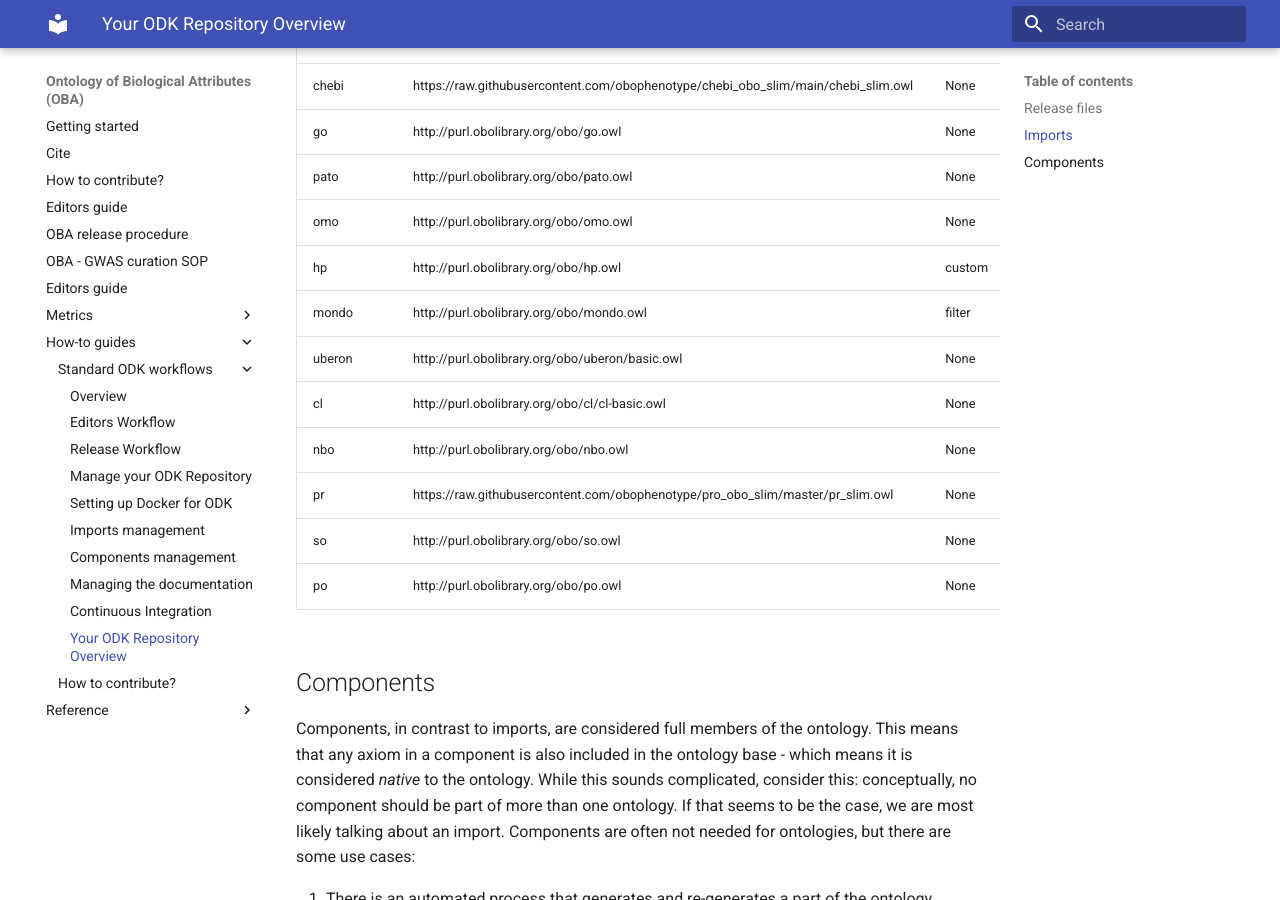
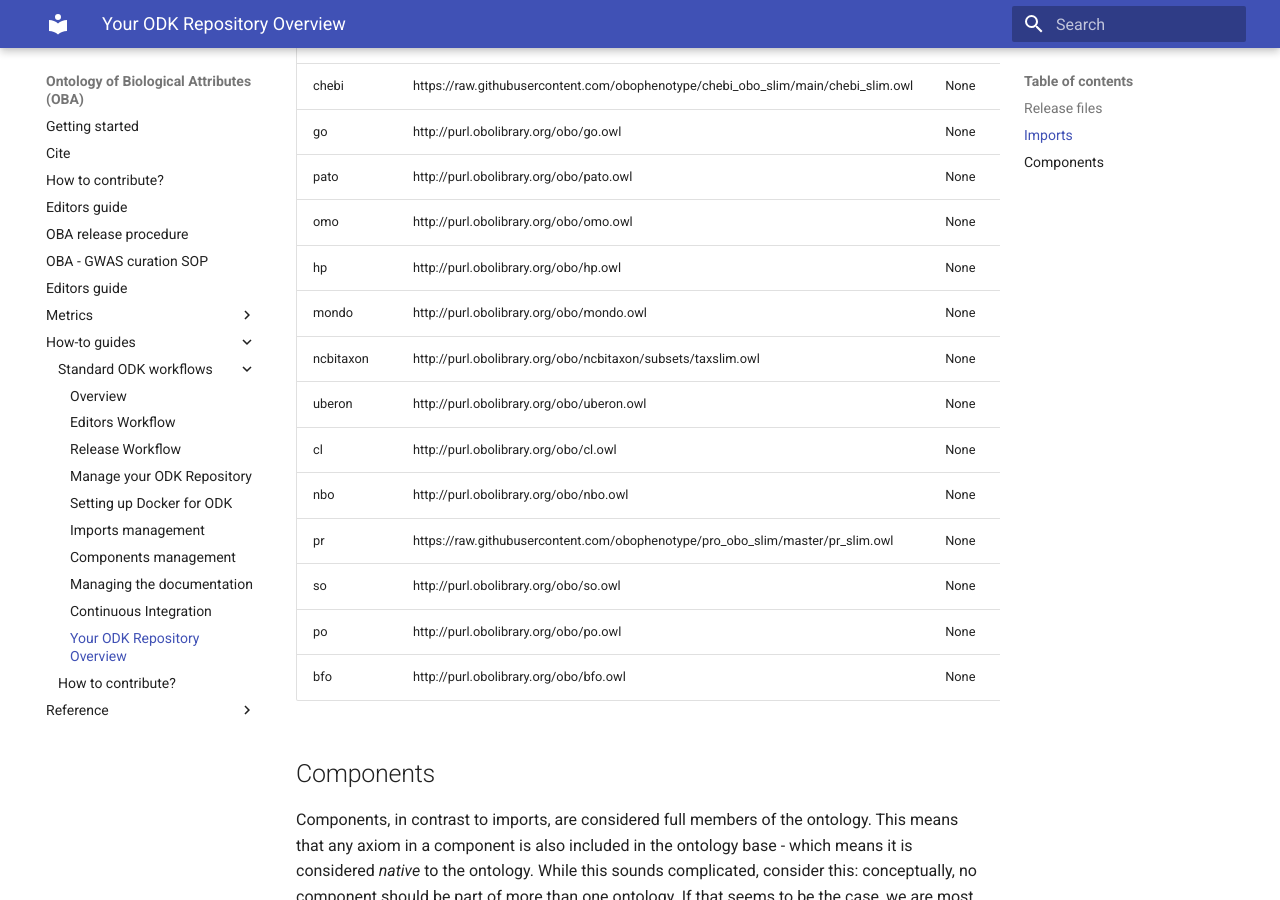
Before and after one commit to obophenotype/bio-attribute-ontology, an MkDocs documentation site: the page built from docs/odk-workflows/RepositoryFileStructure.md, in a window 1280 px wide and 900 px high, scrolled down 735 px. Built offline with MkDocs 1.6.1 and Material for MkDocs 9.7.7, drawn with Linux system fonts in a browser that asks for light colours.

Commit message:
Update components and docs

```diff
--- a/docs/odk-workflows/RepositoryFileStructure.md
+++ b/docs/odk-workflows/RepositoryFileStructure.md
@@ -21,14 +21,16 @@ These are the current imports in OBA
 | go | http://purl.obolibrary.org/obo/go.owl | None |
 | pato | http://purl.obolibrary.org/obo/pato.owl | None |
 | omo | http://purl.obolibrary.org/obo/omo.owl | None |
-| hp | http://purl.obolibrary.org/obo/hp.owl | custom |
-| mondo | http://purl.obolibrary.org/obo/mondo.owl | filter |
-| uberon | http://purl.obolibrary.org/obo/uberon/basic.owl | None |
-| cl | http://purl.obolibrary.org/obo/cl/cl-basic.owl | None |
+| hp | http://purl.obolibrary.org/obo/hp.owl | None |
+| mondo | http://purl.obolibrary.org/obo/mondo.owl | None |
+| ncbitaxon | http://purl.obolibrary.org/obo/ncbitaxon/subsets/taxslim.owl | None |
+| uberon | http://purl.obolibrary.org/obo/uberon.owl | None |
+| cl | http://purl.obolibrary.org/obo/cl.owl | None |
 | nbo | http://purl.obolibrary.org/obo/nbo.owl | None |
 | pr | https://raw.githubusercontent.com/obophenotype/pro_obo_slim/master/pr_slim.owl | None |
 | so | http://purl.obolibrary.org/obo/so.owl | None |
 | po | http://purl.obolibrary.org/obo/po.owl | None |
+| bfo | http://purl.obolibrary.org/obo/bfo.owl | None |
 
 ## Components
 Components, in contrast to imports, are considered full members of the ontology. This means that any axiom in a component is also included in the ontology base - which means it is considered _native_ to the ontology. While this sounds complicated, consider this: conceptually, no component should be part of more than one ontology. If that seems to be the case, we are most likely talking about an import. Components are often not needed for ontologies, but there are some use cases:
```
Also changed, not shown: 2 other files.
